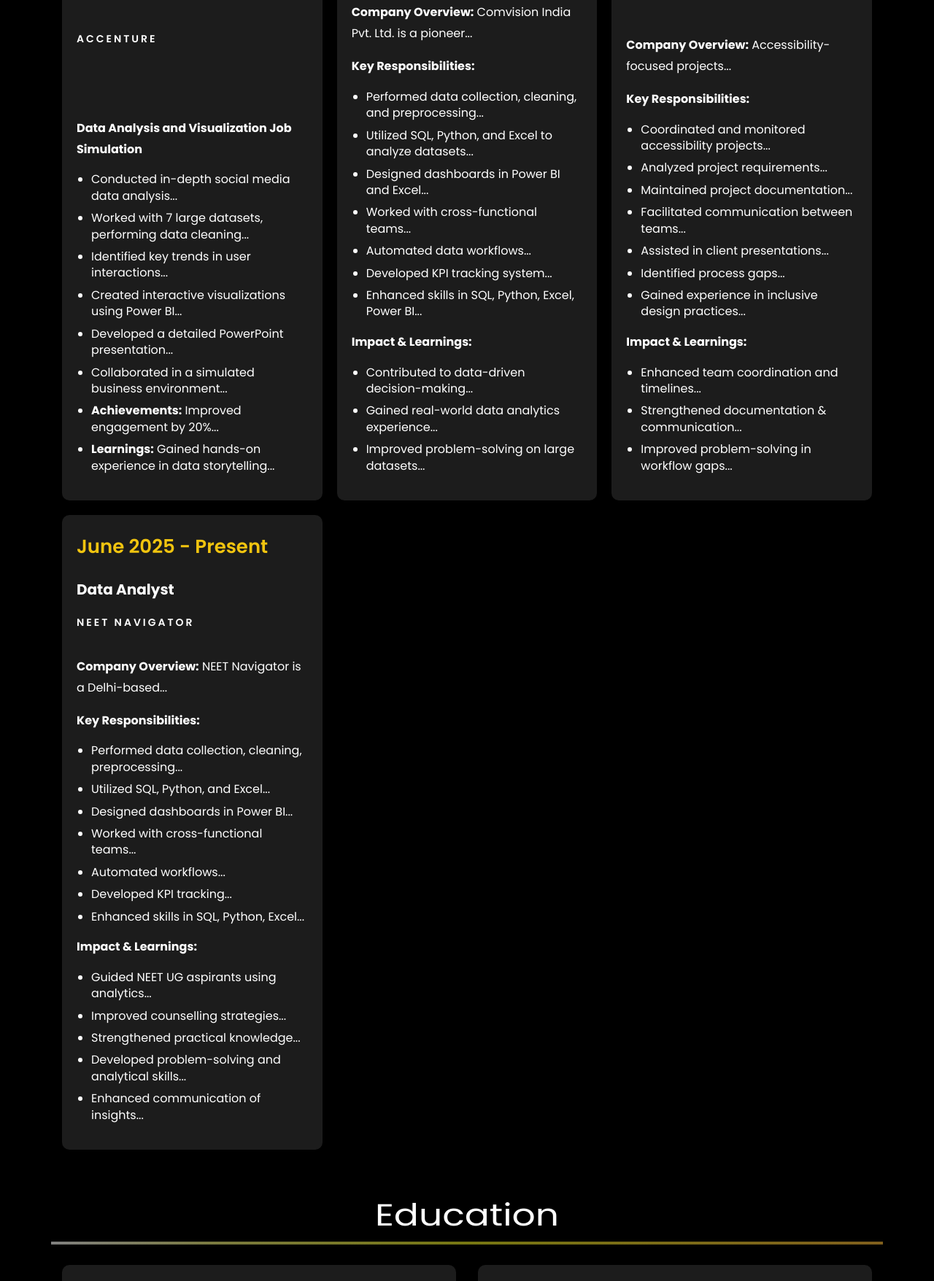
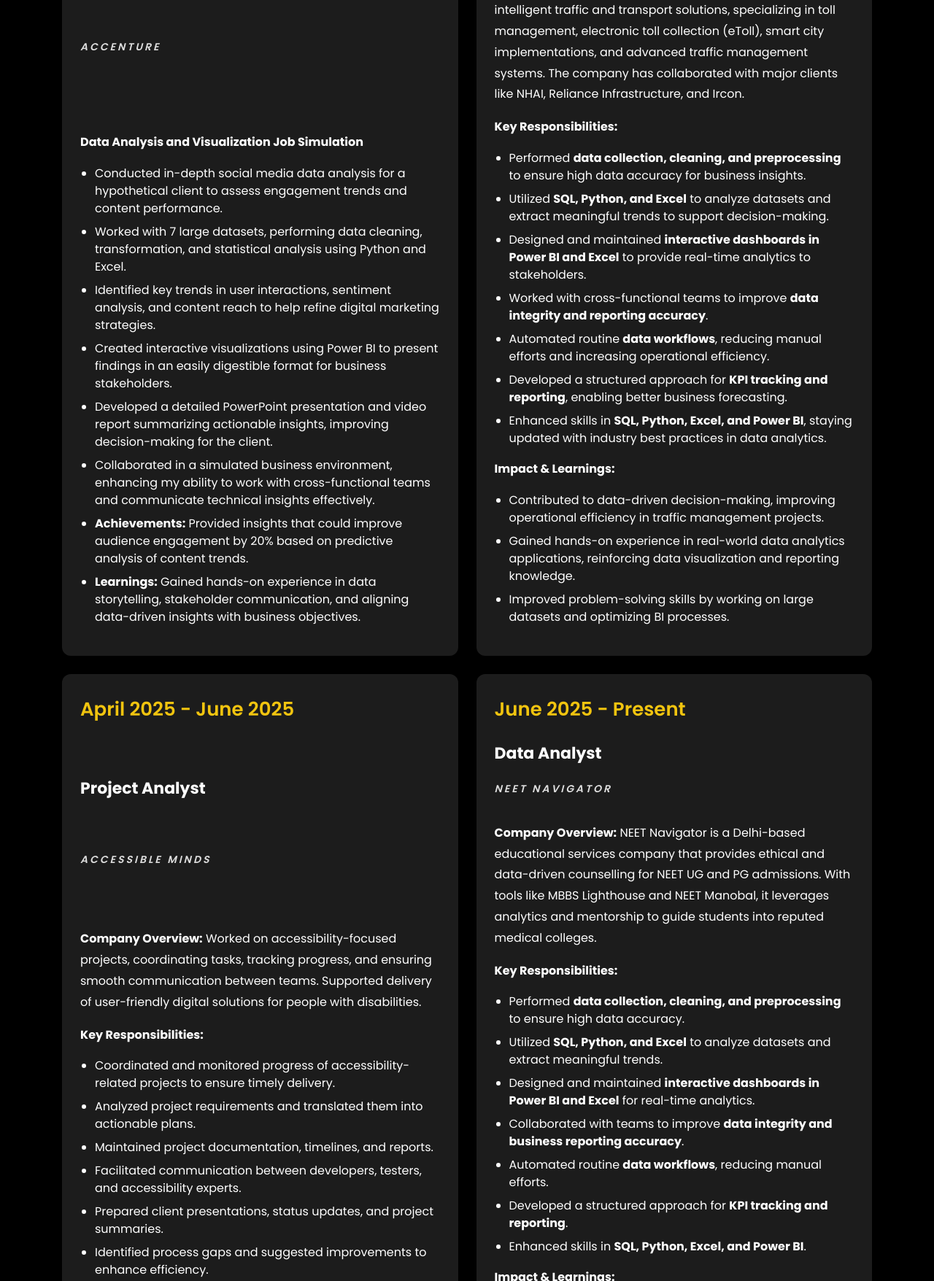
Before and after one commit to namanroorkee/naman_portfolio.github.io, a plain HTML site: page index.html in a window 1280 px wide. Shown: the part 2656-4412 px from the top of the page at 73% size. Drawn offline with Linux system fonts and the light colour scheme; files whose address does not match are found by name.

Commit message:
Update index.html

```diff
--- a/index.html
+++ b/index.html
@@ -337,35 +337,50 @@
 <br>
 
 <style>
-/* Make all resume cards equal height */
+/* Grid layout: 2x2 on desktop, 1xN on mobile */
 .resume-grid {
   display: grid;
-  grid-template-columns: repeat(auto-fit, minmax(350px, 1fr));
-  gap: 20px;
+  grid-template-columns: repeat(auto-fit, minmax(450px, 1fr));
+  gap: 25px;
   align-items: stretch;
+  margin-top: 30px;
 }
 
+/* Resume card style */
 .resume-wrap {
   background: #1c1c1c;
   color: #fff;
-  padding: 20px;
-  border-radius: 10px;
+  padding: 25px;
+  border-radius: 12px;
   height: 100%;
   display: flex;
   flex-direction: column;
   justify-content: space-between;
-  box-shadow: 0px 4px 15px rgba(0,0,0,0.4);
+  box-shadow: 0px 6px 20px rgba(0, 0, 0, 0.5);
+  transition: transform 0.3s ease, box-shadow 0.3s ease;
 }
 
+/* Hover effect */
+.resume-wrap:hover {
+  transform: translateY(-5px);
+  box-shadow: 0px 8px 25px rgba(0, 0, 0, 0.6);
+}
+
+/* Titles */
 .resume-wrap h2 {
-  font-size: 20px;
+  font-size: 22px;
   font-weight: bold;
-  margin-top: 10px;
+  margin: 10px 0;
 }
 
 .resume-wrap .date {
   color: #f1c40f;
   font-weight: 600;
+}
+
+.resume-wrap .position {
+  font-style: italic;
+  color: #ddd;
 }
 
 .resume-wrap ul {
@@ -374,12 +389,13 @@
 
 .resume-wrap ul li {
   margin-bottom: 8px;
-  line-height: 1.4em;
+  line-height: 1.5em;
 }
 </style>
 
 <div class="resume-grid">
-    <!-- Accenture Experience -->
+
+    <!-- Accenture -->
     <div class="resume-wrap ftco-animate">
         <span class="date">March 2024 - March 2024</span>
         <h2 class="job-title">Data Analyst</h2>
@@ -387,40 +403,40 @@
         <div class="job-description mt-4">
             <p><strong>Data Analysis and Visualization Job Simulation</strong></p>
             <ul>
-                <li>Conducted in-depth social media data analysis...</li>
-                <li>Worked with 7 large datasets, performing data cleaning...</li>
-                <li>Identified key trends in user interactions...</li>
-                <li>Created interactive visualizations using Power BI...</li>
-                <li>Developed a detailed PowerPoint presentation...</li>
-                <li>Collaborated in a simulated business environment...</li>
-                <li><strong>Achievements:</strong> Improved engagement by 20%...</li>
-                <li><strong>Learnings:</strong> Gained hands-on experience in data storytelling...</li>
+                <li>Conducted in-depth social media data analysis for a hypothetical client to assess engagement trends and content performance.</li>
+                <li>Worked with 7 large datasets, performing data cleaning, transformation, and statistical analysis using Python and Excel.</li>
+                <li>Identified key trends in user interactions, sentiment analysis, and content reach to help refine digital marketing strategies.</li>
+                <li>Created interactive visualizations using Power BI to present findings in an easily digestible format for business stakeholders.</li>
+                <li>Developed a detailed PowerPoint presentation and video report summarizing actionable insights, improving decision-making for the client.</li>
+                <li>Collaborated in a simulated business environment, enhancing my ability to work with cross-functional teams and communicate technical insights effectively.</li>
+                <li><strong>Achievements:</strong> Provided insights that could improve audience engagement by 20% based on predictive analysis of content trends.</li>
+                <li><strong>Learnings:</strong> Gained hands-on experience in data storytelling, stakeholder communication, and aligning data-driven insights with business objectives.</li>
             </ul>
         </div>
     </div>
 
-    <!-- Comvision Experience -->
+    <!-- Comvision -->
     <div class="resume-wrap ftco-animate">
         <span class="date">July 2024 - November 2024</span>
         <h2 class="job-title">Data Analyst Intern</h2>
         <span class="position">Comvision India Private Limited</span>
         <div class="job-description mt-4">
-            <p><strong>Company Overview:</strong> Comvision India Pvt. Ltd. is a pioneer...</p>
+            <p><strong>Company Overview:</strong> Comvision India Pvt. Ltd. is a pioneer in intelligent traffic and transport solutions, specializing in toll management, electronic toll collection (eToll), smart city implementations, and advanced traffic management systems. The company has collaborated with major clients like NHAI, Reliance Infrastructure, and Ircon.</p>
             <p><strong>Key Responsibilities:</strong></p>
             <ul>
-                <li>Performed data collection, cleaning, and preprocessing...</li>
-                <li>Utilized SQL, Python, and Excel to analyze datasets...</li>
-                <li>Designed dashboards in Power BI and Excel...</li>
-                <li>Worked with cross-functional teams...</li>
-                <li>Automated data workflows...</li>
-                <li>Developed KPI tracking system...</li>
-                <li>Enhanced skills in SQL, Python, Excel, Power BI...</li>
+                <li>Performed <strong>data collection, cleaning, and preprocessing</strong> to ensure high data accuracy for business insights.</li>
+                <li>Utilized <strong>SQL, Python, and Excel</strong> to analyze datasets and extract meaningful trends to support decision-making.</li>
+                <li>Designed and maintained <strong>interactive dashboards in Power BI and Excel</strong> to provide real-time analytics to stakeholders.</li>
+                <li>Worked with cross-functional teams to improve <strong>data integrity and reporting accuracy</strong>.</li>
+                <li>Automated routine <strong>data workflows</strong>, reducing manual efforts and increasing operational efficiency.</li>
+                <li>Developed a structured approach for <strong>KPI tracking and reporting</strong>, enabling better business forecasting.</li>
+                <li>Enhanced skills in <strong>SQL, Python, Excel, and Power BI</strong>, staying updated with industry best practices in data analytics.</li>
             </ul>
             <p><strong>Impact & Learnings:</strong></p>
             <ul>
-                <li>Contributed to data-driven decision-making...</li>
-                <li>Gained real-world data analytics experience...</li>
-                <li>Improved problem-solving on large datasets...</li>
+                <li>Contributed to data-driven decision-making, improving operational efficiency in traffic management projects.</li>
+                <li>Gained hands-on experience in real-world data analytics applications, reinforcing data visualization and reporting knowledge.</li>
+                <li>Improved problem-solving skills by working on large datasets and optimizing BI processes.</li>
             </ul>
         </div>
     </div>
@@ -431,22 +447,22 @@
         <h2 class="job-title">Project Analyst</h2>
         <span class="position">Accessible Minds</span>
         <div class="job-description mt-4">
-            <p><strong>Company Overview:</strong> Accessibility-focused projects...</p>
+            <p><strong>Company Overview:</strong> Worked on accessibility-focused projects, coordinating tasks, tracking progress, and ensuring smooth communication between teams. Supported delivery of user-friendly digital solutions for people with disabilities.</p>
             <p><strong>Key Responsibilities:</strong></p>
             <ul>
-                <li>Coordinated and monitored accessibility projects...</li>
-                <li>Analyzed project requirements...</li>
-                <li>Maintained project documentation...</li>
-                <li>Facilitated communication between teams...</li>
-                <li>Assisted in client presentations...</li>
-                <li>Identified process gaps...</li>
-                <li>Gained experience in inclusive design practices...</li>
+                <li>Coordinated and monitored progress of accessibility-related projects to ensure timely delivery.</li>
+                <li>Analyzed project requirements and translated them into actionable plans.</li>
+                <li>Maintained project documentation, timelines, and reports.</li>
+                <li>Facilitated communication between developers, testers, and accessibility experts.</li>
+                <li>Prepared client presentations, status updates, and project summaries.</li>
+                <li>Identified process gaps and suggested improvements to enhance efficiency.</li>
+                <li>Gained hands-on experience in inclusive design practices and accessibility standards.</li>
             </ul>
             <p><strong>Impact & Learnings:</strong></p>
             <ul>
-                <li>Enhanced team coordination and timelines...</li>
-                <li>Strengthened documentation & communication...</li>
-                <li>Improved problem-solving in workflow gaps...</li>
+                <li>Contributed to project planning and execution, improving coordination and delivery timelines.</li>
+                <li>Strengthened documentation and stakeholder communication skills.</li>
+                <li>Improved problem-solving by identifying workflow gaps and proposing actionable solutions.</li>
             </ul>
         </div>
     </div>
@@ -457,28 +473,30 @@
         <h2 class="job-title">Data Analyst</h2>
         <span class="position">Neet Navigator</span>
         <div class="job-description mt-4">
-            <p><strong>Company Overview:</strong> NEET Navigator is a Delhi-based...</p>
+            <p><strong>Company Overview:</strong> NEET Navigator is a Delhi-based educational services company that provides ethical and data-driven counselling for NEET UG and PG admissions. With tools like MBBS Lighthouse and NEET Manobal, it leverages analytics and mentorship to guide students into reputed medical colleges.</p>
             <p><strong>Key Responsibilities:</strong></p>
             <ul>
-                <li>Performed data collection, cleaning, preprocessing...</li>
-                <li>Utilized SQL, Python, and Excel...</li>
-                <li>Designed dashboards in Power BI...</li>
-                <li>Worked with cross-functional teams...</li>
-                <li>Automated workflows...</li>
-                <li>Developed KPI tracking...</li>
-                <li>Enhanced skills in SQL, Python, Excel...</li>
+                <li>Performed <strong>data collection, cleaning, and preprocessing</strong> to ensure high data accuracy.</li>
+                <li>Utilized <strong>SQL, Python, and Excel</strong> to analyze datasets and extract meaningful trends.</li>
+                <li>Designed and maintained <strong>interactive dashboards in Power BI and Excel</strong> for real-time analytics.</li>
+                <li>Collaborated with teams to improve <strong>data integrity and business reporting accuracy</strong>.</li>
+                <li>Automated routine <strong>data workflows</strong>, reducing manual efforts.</li>
+                <li>Developed a structured approach for <strong>KPI tracking and reporting</strong>.</li>
+                <li>Enhanced skills in <strong>SQL, Python, Excel, and Power BI</strong>.</li>
             </ul>
             <p><strong>Impact & Learnings:</strong></p>
             <ul>
-                <li>Guided NEET UG aspirants using analytics...</li>
-                <li>Improved counselling strategies...</li>
-                <li>Strengthened practical knowledge...</li>
-                <li>Developed problem-solving and analytical skills...</li>
-                <li>Enhanced communication of insights...</li>
+                <li>Analyzed student/admission data to guide NEET UG aspirants toward optimal college choices.</li>
+                <li>Monitored metrics and admission trends, improving counselling strategies.</li>
+                <li>Reinforced practical knowledge of analytics tools.</li>
+                <li>Developed problem-solving and analytical skills on large datasets.</li>
+                <li>Improved communication by presenting complex insights to non-technical stakeholders.</li>
             </ul>
         </div>
     </div>
+
 </div>
+
 		<br>
 		<br>
 
```
